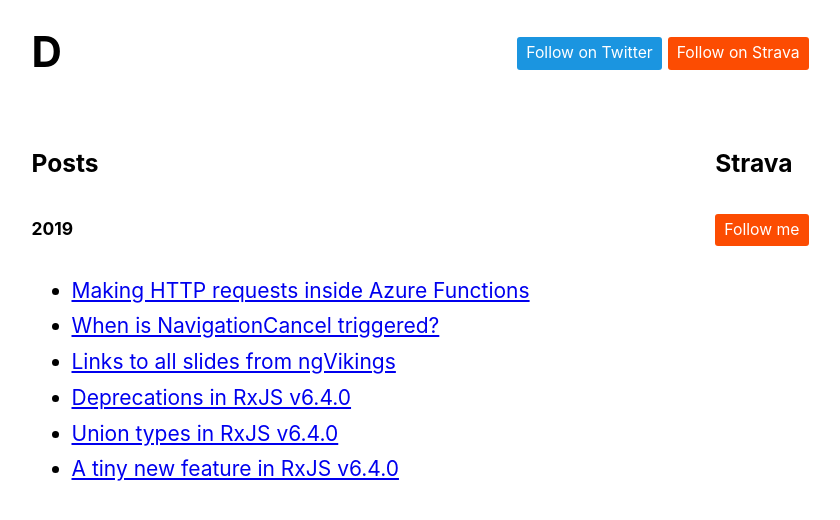
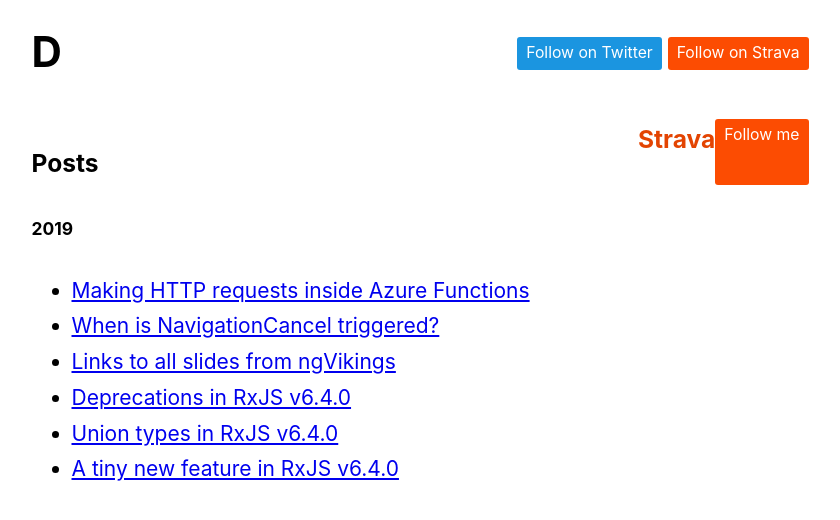
Before and after one commit to dzhavat/dzhavat.github.io, a Jekyll site: the page built from index.md, in a window 1280 px wide. Shown: the top 520 px of the page, without its empty margins (220-1060 px from the left). Built offline with Jekyll 4.4.1, drawn with Linux system fonts in a browser that asks for light colours; our own code applies the rules of GitHub Pages for plain Markdown files.

Commit message:
Update custom.css

```diff
--- a/assets/css/custom.css
+++ b/assets/css/custom.css
@@ -78,6 +78,16 @@ article h2 {
   margin-top: 0;
 }
 
+.strava-card h3 {
+  color: #e34402;
+  margin-top: 0;
+}
+
+.strava-card .card-header {
+  display: flex;
+  justify-content: space-between;
+}
+
 .btn {
   border-radius: 3px;
   color: #fff;
```
